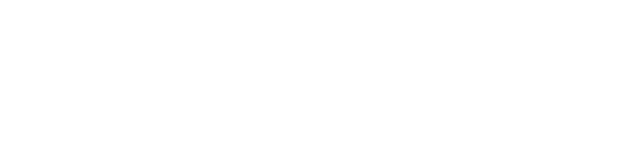
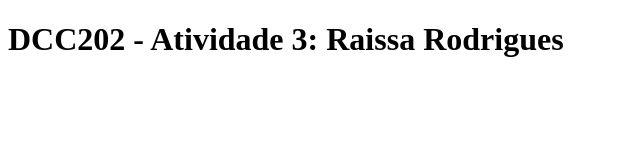
Before and after one commit to ufjf-dcc202/ufjf-dcc202-2023-3-a-atv3-RaissaRodrigues96, a website: page index.html in a window 1280 px wide. Shown: the whole page, without its empty margins (0-640 px from the left). Drawn offline with Linux system fonts and the light colour scheme.

Commit message:
cria titulo ao main

```diff
--- a/index.html
+++ b/index.html
@@ -6,6 +6,8 @@
     <title>DCC202 - Atividade 3: Raissa Rodrigues</title>
 </head>
 <body>
-
+    <main>
+        <h1>DCC202 - Atividade 3: Raissa Rodrigues</h1>
+    </main>
 </body>
 </html>
```
